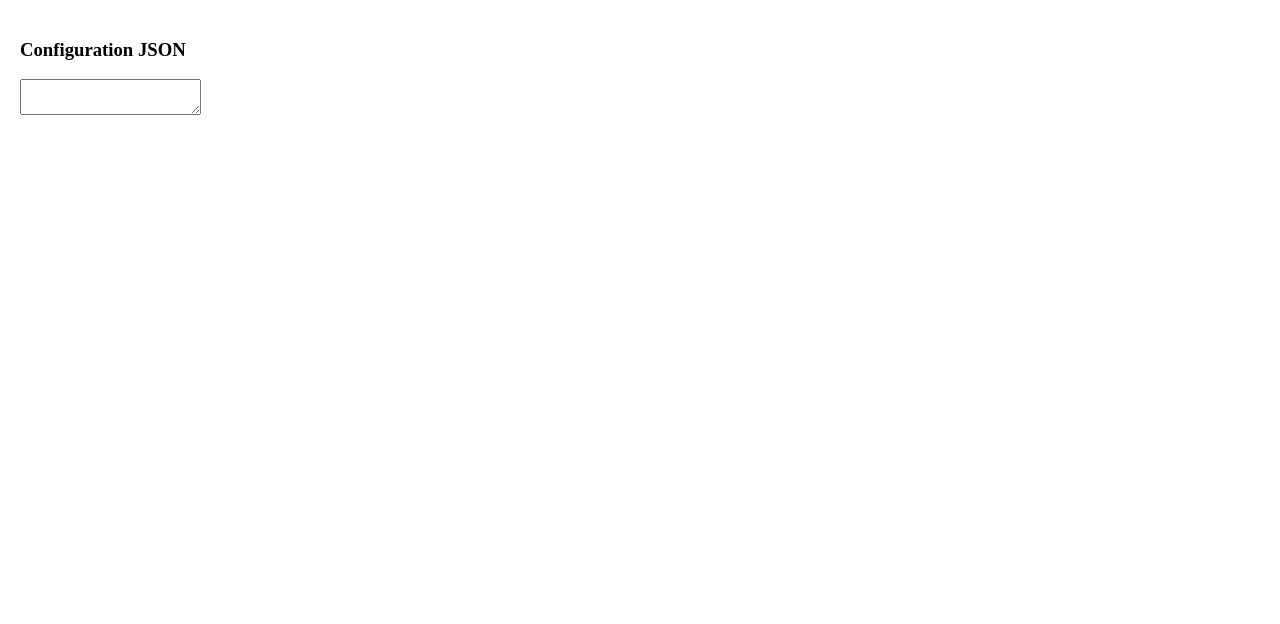
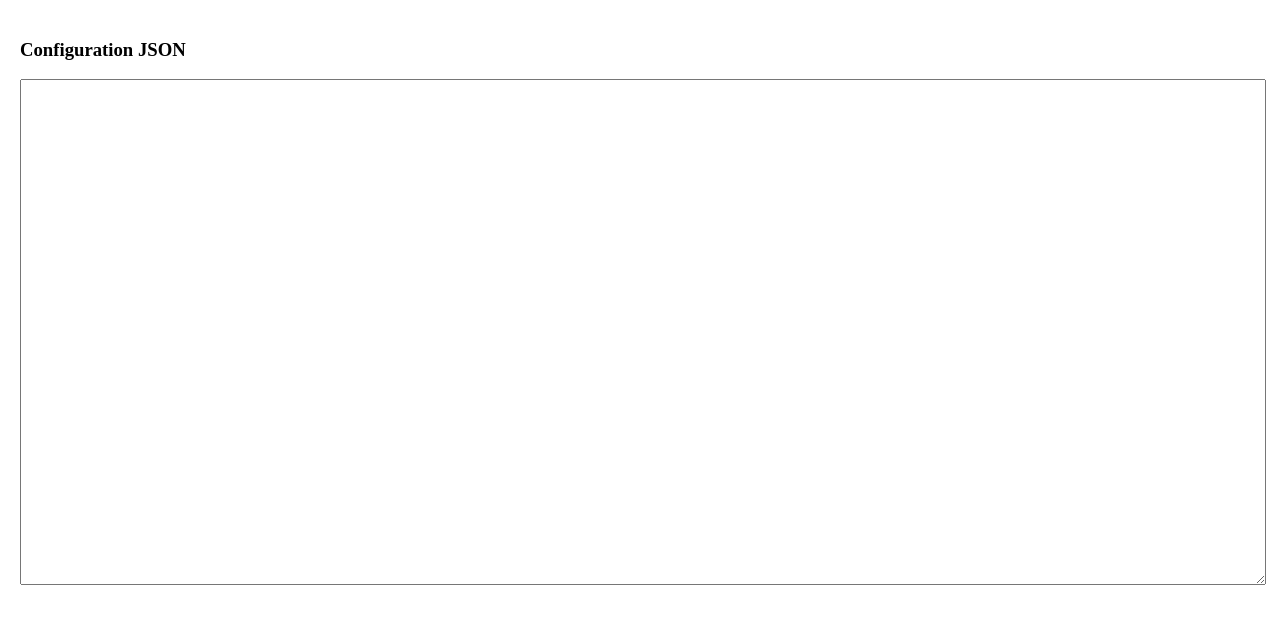
Before and after one commit to salesforcemarvin/telegram-marvin, a website: page public/index.html in a window 1280 px wide. Drawn offline with Linux system fonts and the light colour scheme.

Commit message:
Update index.html

```diff
--- a/public/index.html
+++ b/public/index.html
@@ -24,6 +24,11 @@
         padding: 20px;
         margin: 0;
       }
+
+      #configuration {
+        width: 100%;
+        height: 500px;
+      }
     </style>
 
   </head>
```
